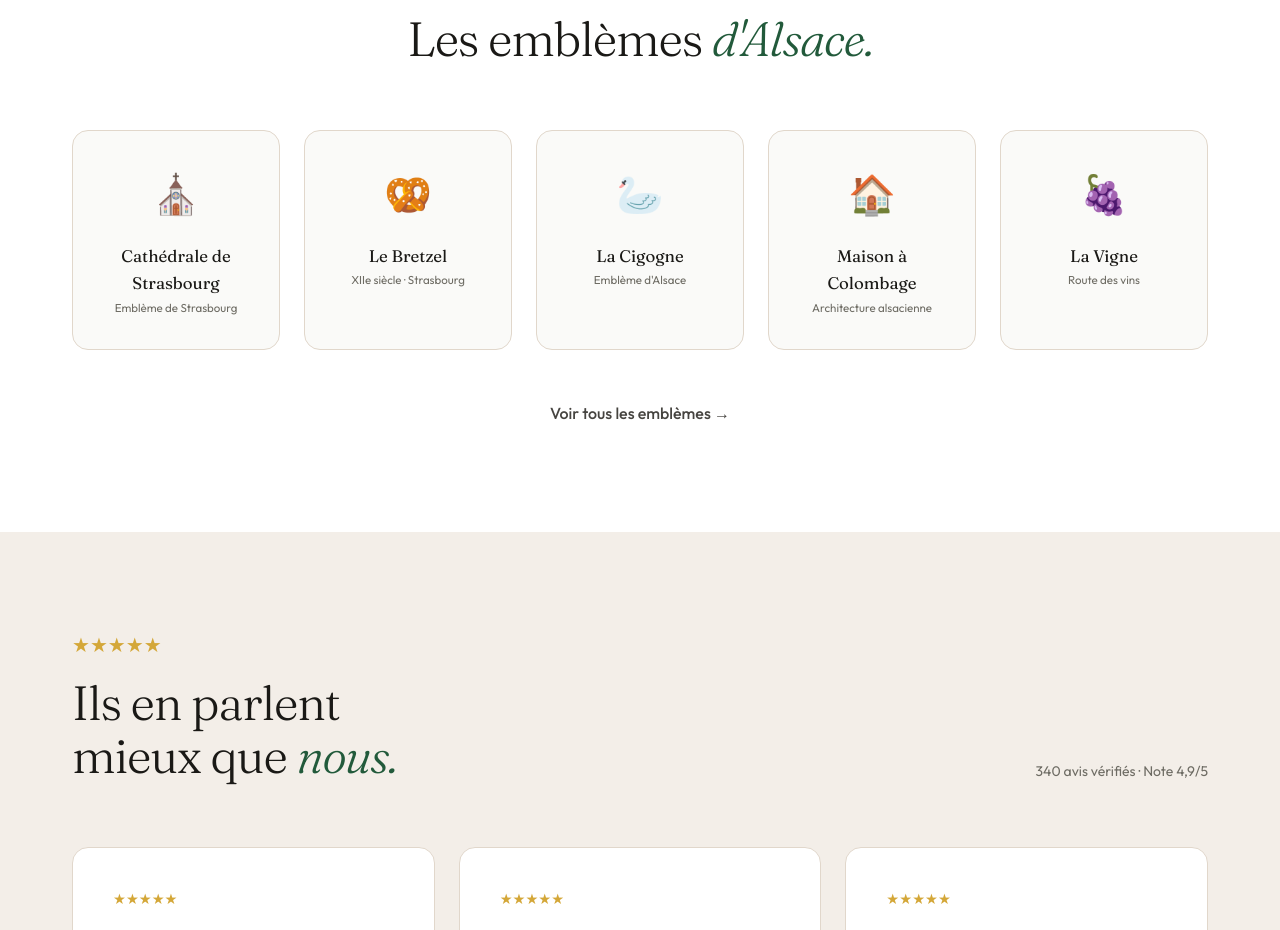
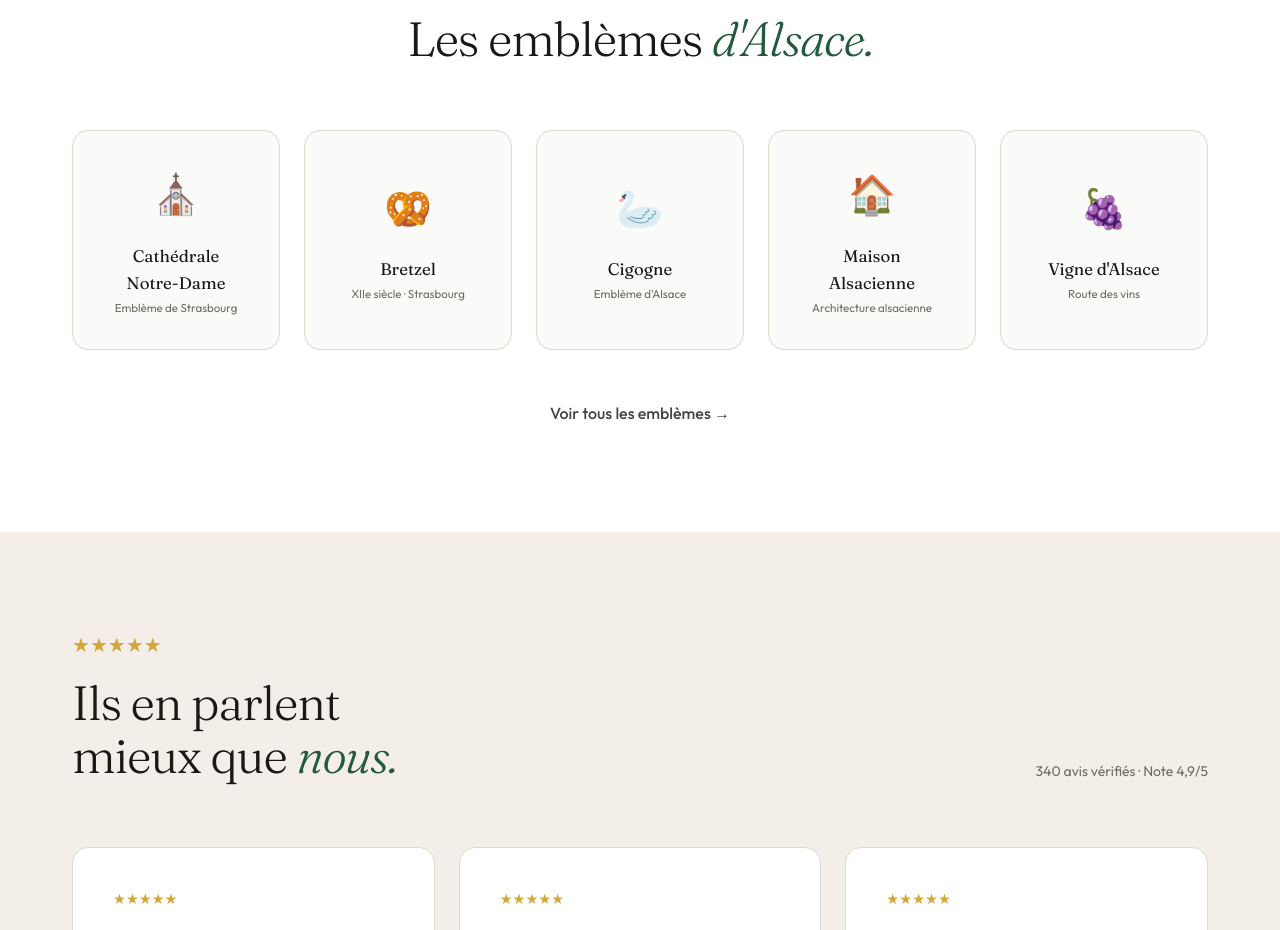
Before and after one commit to Simondbc/boisenserie, a website: page index.html in a window 1280 px wide. Shown: the part 2109-3039 px from the top of the page. Drawn offline with Linux system fonts and the light colour scheme.

Commit message:
Add files via upload

```diff
--- a/index.html
+++ b/index.html
@@ -378,20 +378,20 @@ button{cursor:pointer;font-family:var(--fb);border:none;background:none}
         <h2 class="sec-title">Les emblèmes <em>d'Alsace.</em></h2>
       </div>
       <div class="emblemes-grid">
-        <a href="/personnalisation" style="padding:var(--s4);background:var(--gres-50);border-radius:var(--rx);border:.5px solid var(--color-border);text-align:center;display:block;transition:all var(--norm) var(--eo)" onmouseover="this.style.transform='translateY(-4px)';this.style.boxShadow='var(--shw)';this.style.borderColor='var(--sapin-200)'" onmouseout="this.style.transform='';this.style.boxShadow='';this.style.borderColor='var(--color-border)'">
-          <div style="font-size:2.4rem;margin-bottom:var(--s2)">⛪️</div><div style="font-family:var(--fd);font-size:1.05rem">Cathédrale de Strasbourg</div><div style="font-size:.72rem;color:var(--color-text3)">Emblème de Strasbourg</div>
+        <a href="/personnalisation" style="padding:var(--s4);background:var(--gres-50);border-radius:var(--rx);border:.5px solid var(--color-border);text-align:center;display:flex;flex-direction:column;align-items:center;justify-content:center;min-height:140px;transition:all var(--norm) var(--eo)" onmouseover="this.style.transform='translateY(-4px)';this.style.boxShadow='var(--shw)';this.style.borderColor='var(--sapin-200)'" onmouseout="this.style.transform='';this.style.boxShadow='';this.style.borderColor='var(--color-border)'">
+          <div style="font-size:2.4rem;margin-bottom:var(--s2)">⛪️</div><div style="font-family:var(--fd);font-size:1.05rem">Cathédrale Notre-Dame</div><div style="font-size:.72rem;color:var(--color-text3)">Emblème de Strasbourg</div>
         </a>
-        <a href="/personnalisation" style="padding:var(--s4);background:var(--gres-50);border-radius:var(--rx);border:.5px solid var(--color-border);text-align:center;display:block;transition:all var(--norm) var(--eo)" onmouseover="this.style.transform='translateY(-4px)';this.style.boxShadow='var(--shw)';this.style.borderColor='var(--sapin-200)'" onmouseout="this.style.transform='';this.style.boxShadow='';this.style.borderColor='var(--color-border)'">
-          <div style="font-size:2.4rem;margin-bottom:var(--s2)">🥨</div><div style="font-family:var(--fd);font-size:1.05rem">Le Bretzel</div><div style="font-size:.72rem;color:var(--color-text3)">XIIe siècle · Strasbourg</div>
+        <a href="/personnalisation" style="padding:var(--s4);background:var(--gres-50);border-radius:var(--rx);border:.5px solid var(--color-border);text-align:center;display:flex;flex-direction:column;align-items:center;justify-content:center;min-height:140px;transition:all var(--norm) var(--eo)" onmouseover="this.style.transform='translateY(-4px)';this.style.boxShadow='var(--shw)';this.style.borderColor='var(--sapin-200)'" onmouseout="this.style.transform='';this.style.boxShadow='';this.style.borderColor='var(--color-border)'">
+          <div style="font-size:2.4rem;margin-bottom:var(--s2)">🥨</div><div style="font-family:var(--fd);font-size:1.05rem">Bretzel</div><div style="font-size:.72rem;color:var(--color-text3)">XIIe siècle · Strasbourg</div>
         </a>
-        <a href="/personnalisation" style="padding:var(--s4);background:var(--gres-50);border-radius:var(--rx);border:.5px solid var(--color-border);text-align:center;display:block;transition:all var(--norm) var(--eo)" onmouseover="this.style.transform='translateY(-4px)';this.style.boxShadow='var(--shw)';this.style.borderColor='var(--sapin-200)'" onmouseout="this.style.transform='';this.style.boxShadow='';this.style.borderColor='var(--color-border)'">
-          <div style="font-size:2.4rem;margin-bottom:var(--s2)">🦢</div><div style="font-family:var(--fd);font-size:1.05rem">La Cigogne</div><div style="font-size:.72rem;color:var(--color-text3)">Emblème d'Alsace</div>
+        <a href="/personnalisation" style="padding:var(--s4);background:var(--gres-50);border-radius:var(--rx);border:.5px solid var(--color-border);text-align:center;display:flex;flex-direction:column;align-items:center;justify-content:center;min-height:140px;transition:all var(--norm) var(--eo)" onmouseover="this.style.transform='translateY(-4px)';this.style.boxShadow='var(--shw)';this.style.borderColor='var(--sapin-200)'" onmouseout="this.style.transform='';this.style.boxShadow='';this.style.borderColor='var(--color-border)'">
+          <div style="font-size:2.4rem;margin-bottom:var(--s2)">🦢</div><div style="font-family:var(--fd);font-size:1.05rem">Cigogne</div><div style="font-size:.72rem;color:var(--color-text3)">Emblème d'Alsace</div>
         </a>
-        <a href="/personnalisation" style="padding:var(--s4);background:var(--gres-50);border-radius:var(--rx);border:.5px solid var(--color-border);text-align:center;display:block;transition:all var(--norm) var(--eo)" onmouseover="this.style.transform='translateY(-4px)';this.style.boxShadow='var(--shw)';this.style.borderColor='var(--sapin-200)'" onmouseout="this.style.transform='';this.style.boxShadow='';this.style.borderColor='var(--color-border)'">
-          <div style="font-size:2.4rem;margin-bottom:var(--s2)">🏠</div><div style="font-family:var(--fd);font-size:1.05rem">Maison à Colombage</div><div style="font-size:.72rem;color:var(--color-text3)">Architecture alsacienne</div>
+        <a href="/personnalisation" style="padding:var(--s4);background:var(--gres-50);border-radius:var(--rx);border:.5px solid var(--color-border);text-align:center;display:flex;flex-direction:column;align-items:center;justify-content:center;min-height:140px;transition:all var(--norm) var(--eo)" onmouseover="this.style.transform='translateY(-4px)';this.style.boxShadow='var(--shw)';this.style.borderColor='var(--sapin-200)'" onmouseout="this.style.transform='';this.style.boxShadow='';this.style.borderColor='var(--color-border)'">
+          <div style="font-size:2.4rem;margin-bottom:var(--s2)">🏠</div><div style="font-family:var(--fd);font-size:1.05rem">Maison Alsacienne</div><div style="font-size:.72rem;color:var(--color-text3)">Architecture alsacienne</div>
         </a>
-        <a href="/personnalisation" style="padding:var(--s4);background:var(--gres-50);border-radius:var(--rx);border:.5px solid var(--color-border);text-align:center;display:block;transition:all var(--norm) var(--eo)" onmouseover="this.style.transform='translateY(-4px)';this.style.boxShadow='var(--shw)';this.style.borderColor='var(--sapin-200)'" onmouseout="this.style.transform='';this.style.boxShadow='';this.style.borderColor='var(--color-border)'">
-          <div style="font-size:2.4rem;margin-bottom:var(--s2)">🍇</div><div style="font-family:var(--fd);font-size:1.05rem">La Vigne</div><div style="font-size:.72rem;color:var(--color-text3)">Route des vins</div>
+        <a href="/personnalisation" style="padding:var(--s4);background:var(--gres-50);border-radius:var(--rx);border:.5px solid var(--color-border);text-align:center;display:flex;flex-direction:column;align-items:center;justify-content:center;min-height:140px;transition:all var(--norm) var(--eo)" onmouseover="this.style.transform='translateY(-4px)';this.style.boxShadow='var(--shw)';this.style.borderColor='var(--sapin-200)'" onmouseout="this.style.transform='';this.style.boxShadow='';this.style.borderColor='var(--color-border)'">
+          <div style="font-size:2.4rem;margin-bottom:var(--s2)">🍇</div><div style="font-family:var(--fd);font-size:1.05rem">Vigne d'Alsace</div><div style="font-size:.72rem;color:var(--color-text3)">Route des vins</div>
         </a>
       </div>
       <div style="text-align:center;margin-top:var(--s5)"><a href="/catalogue" class="btn btn-ghost">Voir tous les emblèmes →</a></div>
```
